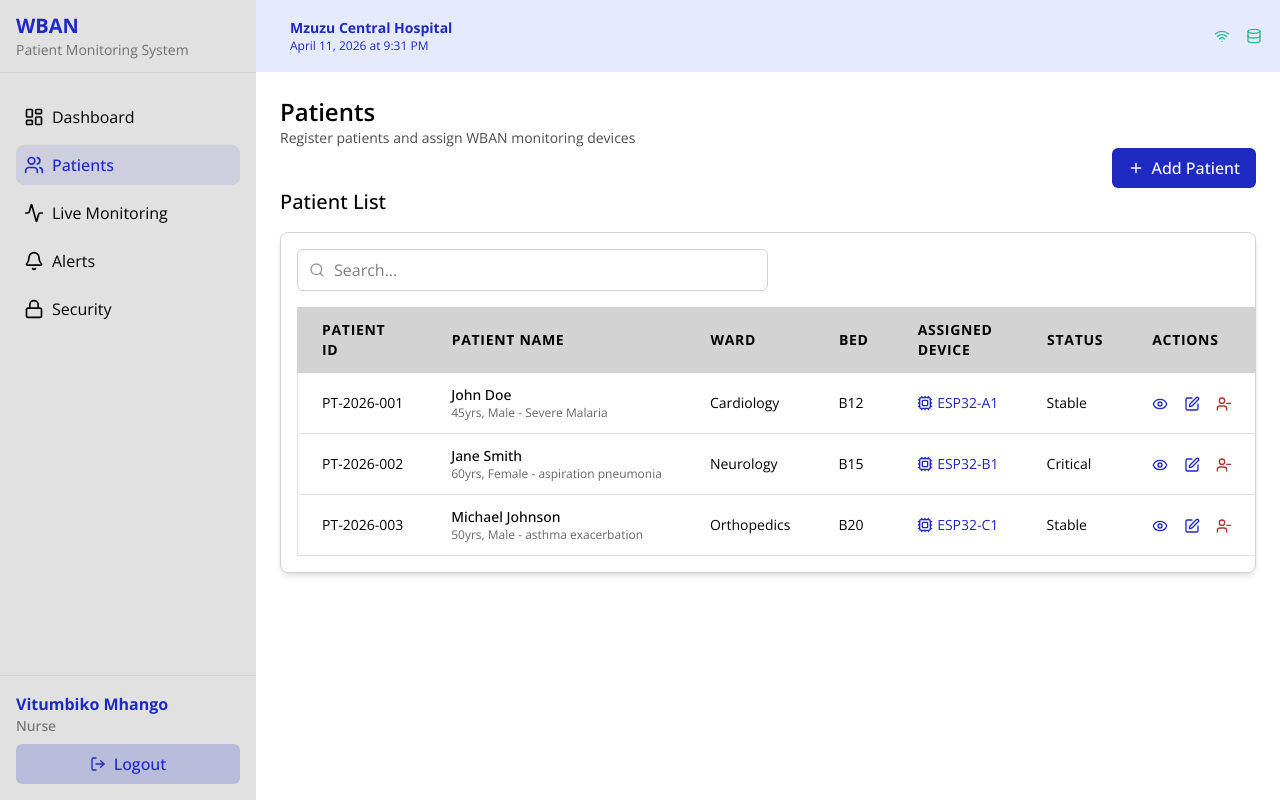
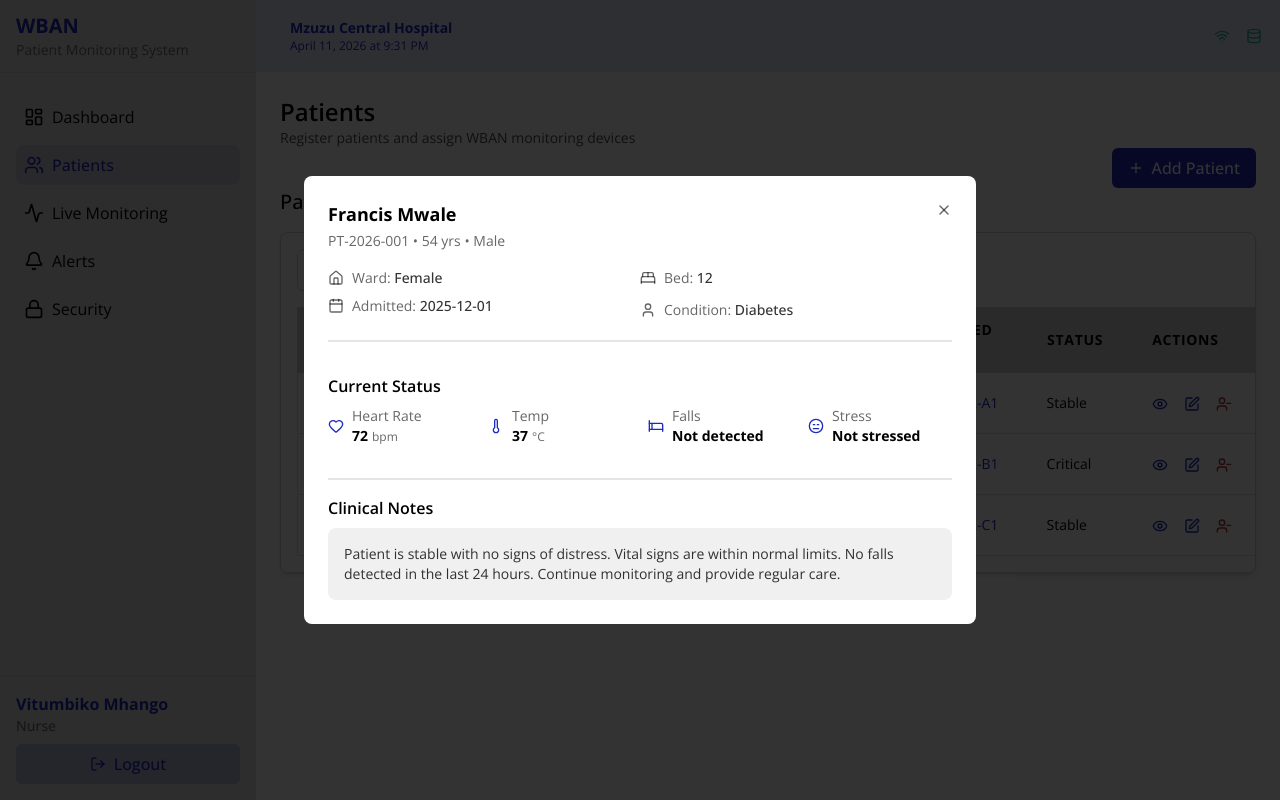
Before and after one commit to Vitumbiko-Mhango/wban-ui, a React (Vite) app: page /staff/patients in a window 1280 px wide. Both pictures are taken after a click on the button 1159 px from the left and 403 px from the top of the page. Built offline with nearby package versions, Linux system fonts and the light colour scheme.

Commit message:
added patient details card

```diff
--- /dev/null
+++ b/src/components/PatientDetails.jsx
@@ -0,0 +1,141 @@
+import React from "react";
+import {
+  Annoyed,
+  Bed,
+  BedDouble,
+  Calendar,
+  Heart,
+  House,
+  Thermometer,
+  User,
+  X,
+} from "lucide-react";
+
+const PatientDetails = ({ closeForm }) => {
+  return (
+    <div className="absolute z-50 inset-0 flex items-center justify-center bg-dark-a0/80">
+      <div className="relative bg-light-a0 p-6 m-4 rounded-lg max-w-2xl max-h-[90vh] overflow-y-auto w-full">
+        <div className="absolute right-6">
+          <button
+            onClick={closeForm}
+            type="button"
+            className="text-dark-a0/60 hover:text-dark-a0 cursor-pointer"
+          >
+            <X className="size-4" />
+          </button>
+        </div>
+        <div className="divide-y-2 divide-dark-a0/10">
+          {/* Patient Information */}
+          <div className="pb-4">
+            <div>
+              <h1 className="text-lg text-dark-a0 font-bold">Francis Mwale</h1>
+              <span className="text-dark-a0/60 text-sm">
+                PT-2026-001 • 54 yrs • Male
+              </span>
+            </div>
+
+            <div className="mt-4 space-y-2 md:grid md:grid-cols-2">
+              <div className="flex items-center gap-2 text-sm text-dark-a0/60">
+                <House className="size-4 text-dark-a0/60 inline-block" />
+                <p>
+                  Ward: {""}
+                  <span className="text-dark-a0/80 font-medium">Female</span>
+                </p>
+              </div>
+              <div className="flex items-center gap-2 text-sm text-dark-a0/60">
+                <BedDouble className="size-4 text-dark-a0/60 inline-block" />
+                <p>
+                  Bed: {""}
+                  <span className="text-dark-a0/80 font-medium">12</span>
+                </p>
+              </div>
+              <div className="flex items-center gap-2 text-sm text-dark-a0/60">
+                <Calendar className="size-4 text-dark-a0/60 inline-block" />
+                <p>
+                  Admitted: {""}
+                  <span className="text-dark-a0/80 font-medium">
+                    2025-12-01
+                  </span>
+                </p>
+              </div>
+              <div className="flex items-center gap-2 text-sm text-dark-a0/60">
+                <User className="size-4 text-dark-a0/60 inline-block" />
+                <p>
+                  Condition: {""}
+                  <span className="text-dark-a0/80 font-medium">Diabetes</span>
+                </p>
+              </div>
+            </div>
+          </div>
+
+          {/* Current Status */}
+          <div className="py-8">
+            <h2 className="text-md text-dark-a0 font-semibold mb-2">
+              Current Status
+            </h2>
+            {/* status container */}
+            <div className="grid grid-cols-1 sm:grid-cols-2 md:grid-cols-4 gap-4">
+              {/* Heart Rate */}
+              <div className="flex items-center gap-2">
+                <Heart className="size-4 text-primary-a20" />
+                <div className="text-dark-a0/60 text-sm flex flex-col">
+                  Heart Rate
+                  <div className="space-x-1">
+                    <span className="text-dark-a0 font-bold">72</span>
+                    <span className="text-xs">bpm</span>
+                  </div>
+                </div>
+              </div>
+              {/* Temperature */}
+              <div className="flex items-center gap-2">
+                <Thermometer className="size-4 text-primary-a20" />
+                <div className="text-dark-a0/60 text-sm flex flex-col">
+                  Temp
+                  <div className="space-x-1">
+                    <span className="text-dark-a0 font-bold">37</span>
+                    <span className="text-xs">°C</span>
+                  </div>
+                </div>
+              </div>
+              {/* Falls */}
+              <div className="flex items-center gap-2">
+                <Bed className="size-4 text-primary-a20" />
+                <div className="text-dark-a0/60 text-sm flex flex-col">
+                  Falls
+                  <div className="space-x-1">
+                    <span className="text-dark-a0 font-bold">Not detected</span>
+                  </div>
+                </div>
+              </div>
+              <div className="flex items-center gap-2">
+                <Annoyed className="size-4 text-primary-a20" />
+                <div className="text-dark-a0/60 text-sm flex flex-col">
+                  Stress
+                  <div className="space-x-1">
+                    <span className="text-dark-a0 font-bold">Not stressed</span>
+                  </div>
+                </div>
+              </div>
+            </div>
+          </div>
+
+          {/* Clinical Notes */}
+          <div>
+            <h2 className="text-md text-dark-a0 font-semibold mb-2 mt-4">
+              Clinical Notes
+            </h2>
+            <div className="bg-surface-a10 p-4 rounded-lg text-sm text-dark-a0/80">
+              <p>
+                Patient is stable with no signs of distress. Vital signs are
+                within normal limits. No falls detected in the last 24 hours.
+                Continue monitoring and provide regular care.
+              </p>
+            </div>
+          </div>
+        </div>
+      </div>
+    </div>
+  );
+};
+
+export default PatientDetails;
--- a/src/pages/staff/Patients.jsx
+++ b/src/pages/staff/Patients.jsx
@@ -4,9 +4,11 @@ import Heading from "../../components/common/Heading";
 import { Cpu, Eye, Plus, SquarePen, UserMinus } from "lucide-react";
 import Button from "../../components/common/Button";
 import PatientForm from "../../components/PatientForm";
+import PatientDetails from "../../components/PatientDetails";
 
 const Patients = () => {
   const [openForm, setOpenForm] = useState(false);
+  const [openDetails, setOpenDetails] = useState(false);
 
   const patientsData = [
     {
@@ -93,7 +95,8 @@ const Patients = () => {
             <td className="px-6 py-3 whitespace-nowrap">{row.status}</td>
             <td className="px-6 py-3 space-x-4 whitespace-nowrap">
               <button
-                title="Monitor Patient"
+                title="View Patient"
+                onClick={() => setOpenDetails(true)}
                 className="text-sm hover:underline cursor-pointer"
               >
                 <Eye className="size-4  text-primary-a20 inline-block" />
@@ -116,6 +119,7 @@ const Patients = () => {
       />
 
       {openForm && <PatientForm closeForm={() => setOpenForm(false)} />}
+      {openDetails && <PatientDetails closeForm={() => setOpenDetails(false)} />}
     </div>
   );
 };
```
